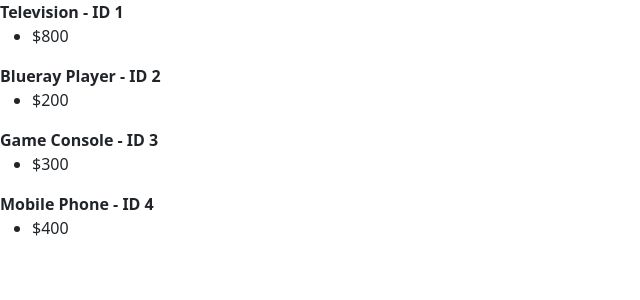
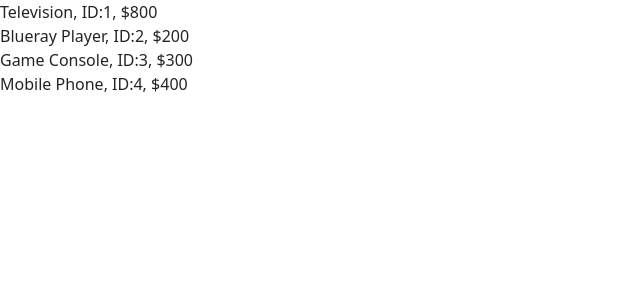
Before and after one commit to bnanaday/csci313-class-assignment-2, an Angular app: page / in a window 1280 px wide. Shown: the top 300 px of the page, without its empty margins (0-640 px from the left). Built offline with nearby package versions, Linux system fonts and the light colour scheme.

Commit message:
use *ngFor to iterate through productList

```diff
--- a/src/app/app.component.html
+++ b/src/app/app.component.html
@@ -1,4 +1,3 @@
-<app-product-card [product]="Television"></app-product-card>
-<app-product-card [product]="BluerayPlayer"></app-product-card>
-<app-product-card [product]="GameConsole"></app-product-card>
-<app-product-card [product]="MobilePhone"></app-product-card>
+<div class="products">
+  <app-product-card *ngFor = 'let p of productList' [product] = "p"></app-product-card>
+</div>
--- a/src/app/app.component.ts
+++ b/src/app/app.component.ts
@@ -1,5 +1,6 @@
 import { Component, VERSION } from '@angular/core';
 import { PRODUCTS } from './data';
+import { Product } from './model/Product';
 
 @Component({
   selector: 'my-app',
@@ -7,8 +8,10 @@ import { PRODUCTS } from './data';
   styleUrls: ['./app.component.css'],
 })
 export class AppComponent {
-  Television = PRODUCTS[0];
-  BluerayPlayer = PRODUCTS[1];
-  GameConsole = PRODUCTS[2];
-  MobilePhone = PRODUCTS[3];
+  // Television = PRODUCTS[0];
+  // BluerayPlayer = PRODUCTS[1];
+  // GameConsole = PRODUCTS[2];
+  // MobilePhone = PRODUCTS[3];
+
+  productList: Product[] = PRODUCTS;
 }
--- a/src/app/product-card/product-card.component.css
+++ b/src/app/product-card/product-card.component.css
@@ -0,0 +1,4 @@
+.product-details {
+  background: #c4c7c6;
+  padding: 2px 15px;
+}
--- a/src/app/product-card/product-card.component.html
+++ b/src/app/product-card/product-card.component.html
@@ -1,6 +1,5 @@
 <div class="product-card">
-<div class="product-details">
-  <div><strong>{{product.productName}} - ID {{product.productID}}</strong>
-  <ul><li>${{product.price}}</li></ul>
+  <div class="product-name">
+    {{ product.productName }}, ID:{{ product.productID }}, ${{ product.price }}
+  </div>
 </div>
-</div>
```
Also changed, not shown: src/app/app.component.css (line endings or trailing spaces).
